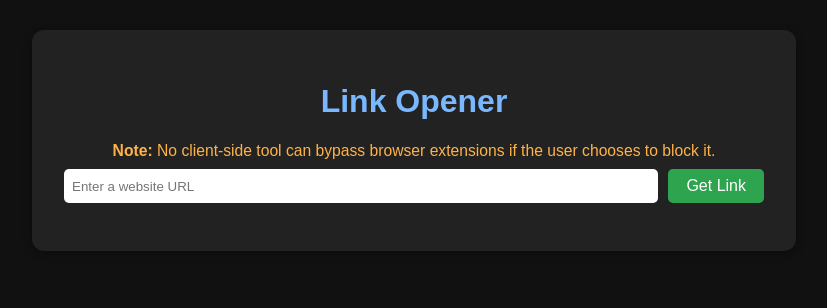
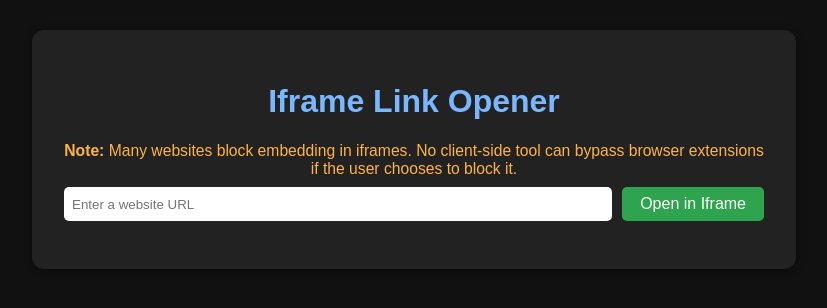
Before and after one commit to Ferginator15/prox, a plain HTML site: page index.html in a window 1280 px wide. Shown: the whole page, without its empty margins (226-1053 px from the left). Drawn offline with Linux system fonts and the light colour scheme.

Commit message:
Update index.html

```diff
--- a/index.html
+++ b/index.html
@@ -2,7 +2,7 @@
 <html lang="en">
 <head>
   <meta charset="UTF-8">
-  <title>Obfuscated Link Opener</title>
+  <title>Obfuscated Iframe Link Opener</title>
   <script>
     // Generate random class/id names for obfuscation
     function randomStr(len) {
@@ -10,13 +10,14 @@
         String.fromCharCode(97 + Math.floor(Math.random()*26))
       ).join('');
     }
-    // Generate unique names at page load
+    // Unique names at page load
     const rootClass = randomStr(10);
     const formId = randomStr(10);
     const inputId = randomStr(10);
     const btnId = randomStr(10);
     const linkId = randomStr(10);
     const noteId = randomStr(10);
+    const iframeId = randomStr(10);
 
     // Write critical CSS dynamically
     document.write(`
@@ -28,6 +29,7 @@
         #${btnId}, #${linkId} { background: #2ea44f; color: #fff; border: none; border-radius: 5px; padding: 8px 18px; font-size: 1em; cursor: pointer; text-decoration: none; display: inline-block;}
         #${btnId}:hover, #${linkId}:hover { background: #22863a;}
         #${linkId} { margin-left: 10px; display: none;}
+        #${iframeId} { width: 100%; height: 80vh; border: none; background: #fff; border-radius: 8px; margin-top: 10px; display: none;}
       </style>
     `);
   </script>
@@ -37,15 +39,16 @@
     // Build DOM dynamically for extra obfuscation
     document.write(`
       <div class="${rootClass}">
-        <h1 style="color:#79b8ff;text-align:center;">Link Opener</h1>
+        <h1 style="color:#79b8ff;text-align:center;">Iframe Link Opener</h1>
         <div id="${noteId}">
-          <b>Note:</b> No client-side tool can bypass browser extensions if the user chooses to block it.
+          <b>Note:</b> Many websites block embedding in iframes. No client-side tool can bypass browser extensions if the user chooses to block it.
         </div>
         <form id="${formId}">
           <input type="url" id="${inputId}" placeholder="Enter a website URL" required autocomplete="off">
-          <button id="${btnId}" type="submit">Get Link</button>
-          <a id="${linkId}" href="#" target="_blank" rel="noopener">Open Site</a>
+          <button id="${btnId}" type="submit">Open in Iframe</button>
+          <a id="${linkId}" href="#" target="_blank" rel="noopener">Open Site in New Tab</a>
         </form>
+        <iframe id="${iframeId}" sandbox="allow-scripts allow-forms allow-same-origin"></iframe>
       </div>
     `);
     // Add event handler after DOM is ready
@@ -53,13 +56,16 @@
       const form = document.getElementById(formId);
       const input = document.getElementById(inputId);
       const link = document.getElementById(linkId);
+      const iframe = document.getElementById(iframeId);
       form.addEventListener('submit', function(e) {
         e.preventDefault();
         let url = input.value.trim();
         if (!/^https?:\/\//.test(url)) url = 'https://' + url;
         link.href = url;
         link.style.display = 'inline-block';
-        link.textContent = 'Open Site';
+        link.textContent = 'Open Site in New Tab';
+        iframe.src = url;
+        iframe.style.display = 'block';
       });
     });
   </script>
```
